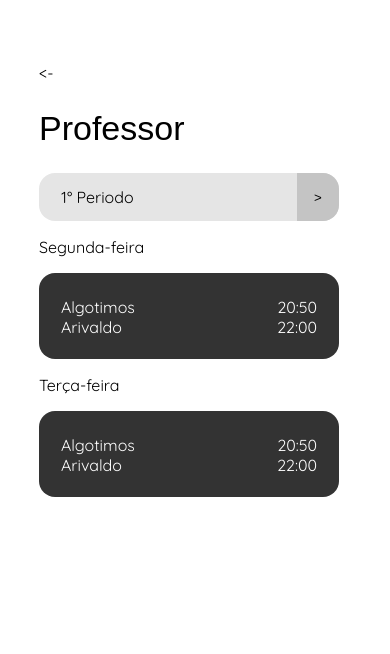
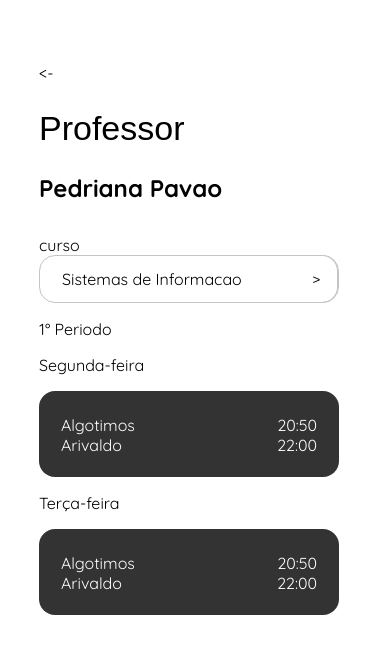
Before and after one commit to MatheusF99/login-screen, a React (Create React App) app: page / in a window 390 px wide. Shown: the top 654 px of the page. Built offline with nearby package versions, Linux system fonts and the light colour scheme.

Commit message:
mobile page teacher

```diff
--- a/src/pages/TeacherPage/TeacherPage.css
+++ b/src/pages/TeacherPage/TeacherPage.css
@@ -21,15 +21,22 @@ h1{
     margin-bottom: 24px;
 }
 
+.teacher-name{
+    margin-top: 24px;
+    margin-bottom: 32px;
+}
+
 .div-periods{
     width: 300px;
     height: 48px;
 
-    background: #E5E5E5;
+    background: #ffffff;
 
     display: flex;
     justify-content: space-between;
     align-items: center;
+
+    border: 1px solid #c4c4c4;
 
     border-radius: 16px;
 
@@ -45,9 +52,11 @@ h1{
     width: 42px;
     height: 48px;
 
-    background: #c4c4c4;
+    background: #ffffff;
 
-    border: none;
+    border: 1px solid #c4c4c4;
+
+    border-left: none;
 
     border-radius: 0 16px 16px 0;
 }
--- a/src/pages/TeacherPage/TeacherPage.js
+++ b/src/pages/TeacherPage/TeacherPage.js
@@ -11,12 +11,17 @@
 
             <h1>Professor</h1>
 
+            <h2 className="teacher-name">Pedriana Pavao</h2>
+
+            <p>curso</p>
             <div className="div-periods">
                 <div className="period">
-                    <span>1° Periodo</span>
+                    <span>Sistemas de Informacao</span>
                 </div>
                 <button> &gt; </button>
             </div>
+
+            <p>1° Periodo</p>
 
             <p className="week-day">Segunda-feira</p>
 
@@ -34,8 +39,6 @@
 
             <p className="week-day">Terça-feira</p>
 
-
-
             <div className="div-course">
                 <div className="course-data">
                     <span>Algotimos</span>
```
Also changed, not shown: 1 other file (tests, documents, lock files or other folders).
